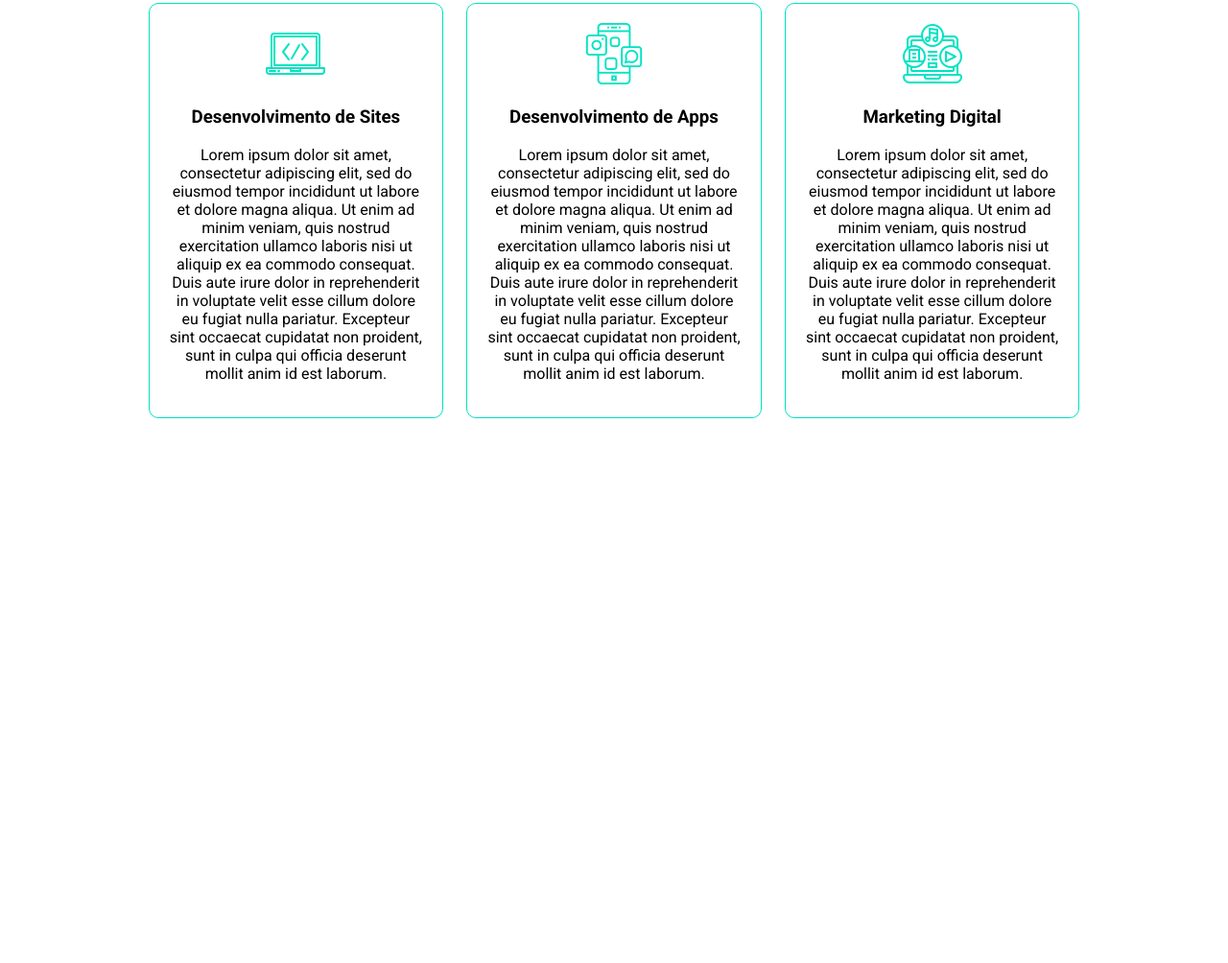
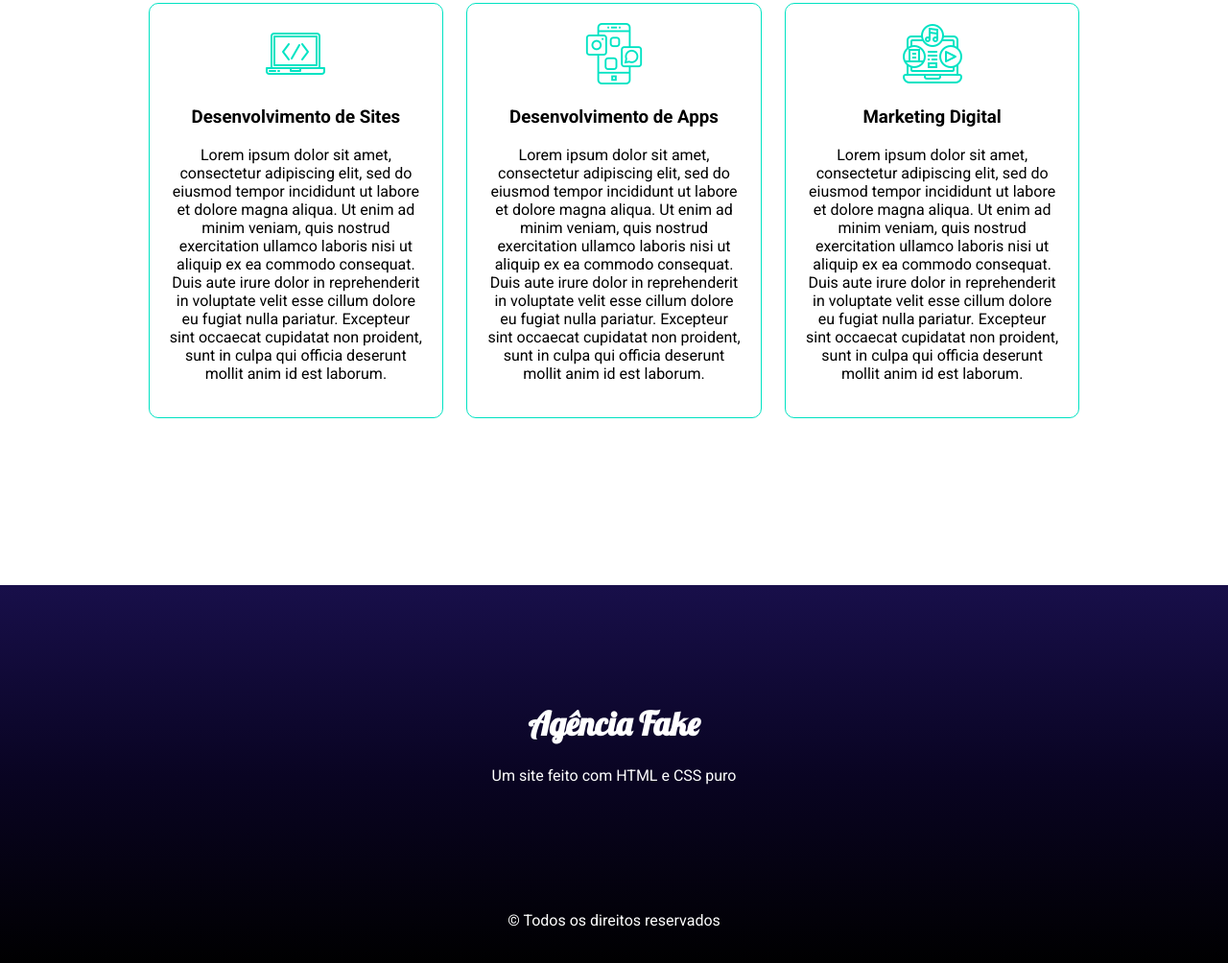
Before and after one commit to carmoemanoel/Projetos-sites, a plain HTML site: page agencia/index.html in a window 1280 px wide. Shown: the part 883-1887 px from the top of the page at 96% size. Before the commit the page ends 1393 px from the top, so only its background shows below. Drawn offline with Linux system fonts and the light colour scheme.

Commit message:
Inserindo rodapé com efeito degradê

```diff
--- a/agencia/CSS/estilo.css
+++ b/agencia/CSS/estilo.css
@@ -171,3 +171,22 @@ section h2{
 .card:hover .texto-oculto{
     display: block;
 }
+
+footer{
+    margin-top: 100px;
+    height: 400px;
+    background-image: linear-gradient(180deg, #180F4A, #090422,black);
+    text-align: center;
+    border-top: 5px #00e2c2;
+
+}
+
+.logo-rodape{
+    padding: 100px;
+}
+
+.agencia{
+    font-family: 'Lobster', cursive;
+    color:white;
+    font-size: 34px;
+}
--- a/agencia/index.html
+++ b/agencia/index.html
@@ -71,7 +71,11 @@
         </div>
     </section>
     <footer>
-
+        <div class="logo-rodape">
+            <h1 class="agencia">Agência Fake</h1>
+            <p style="color: white;">Um site feito com HTML e CSS puro</p>
+    </div>
+    <p style="color:white ;"> © Todos os direitos reservados</p>
     </footer>
 </body>
 </html>
```
